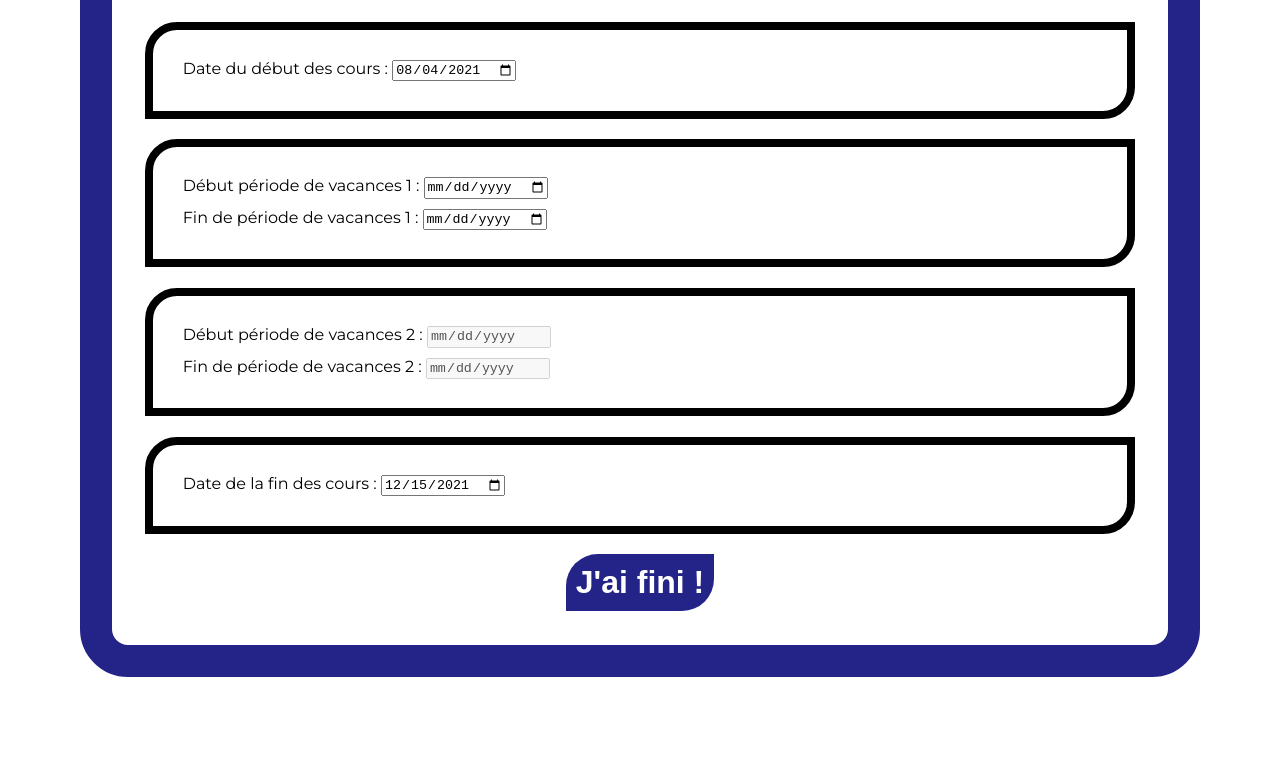
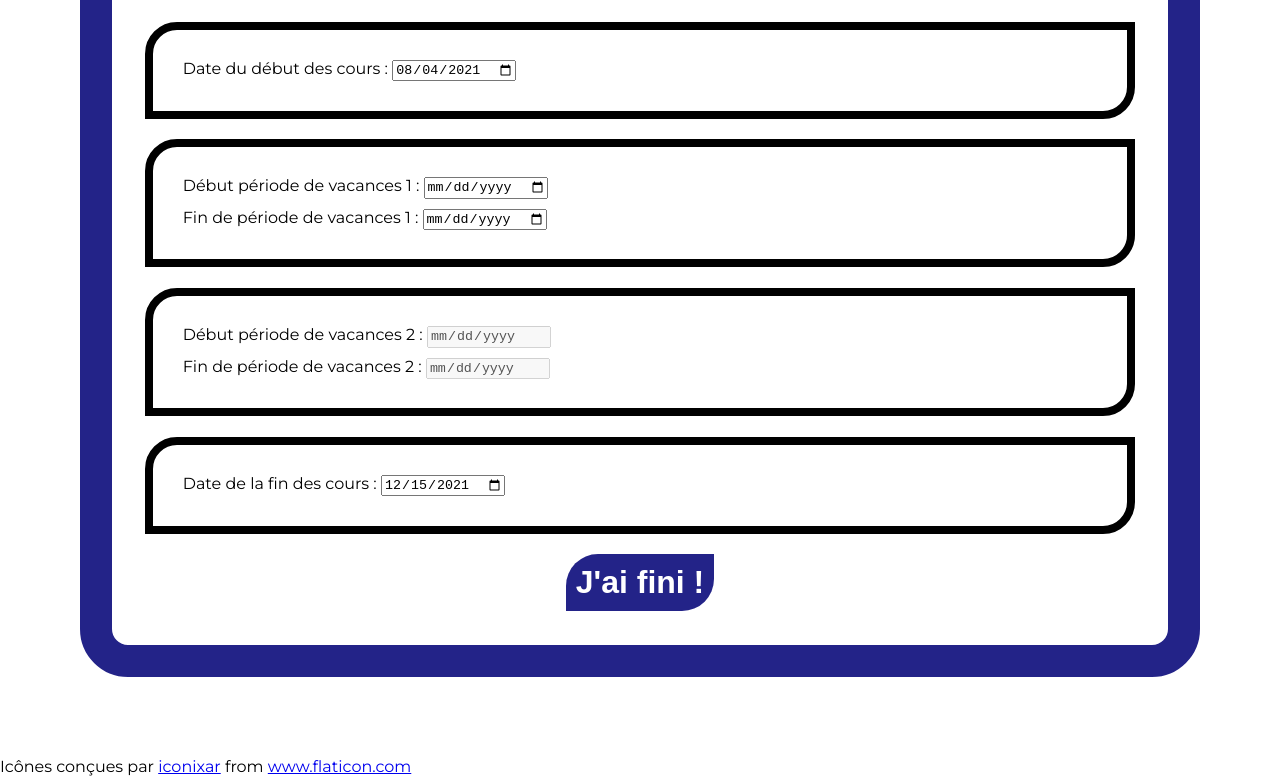
Before and after one commit to Zer67/calendar-maker-host, a website: page index.html in a window 1280 px wide. Shown: the part 522-1298 px from the top of the page. Drawn offline with Linux system fonts and the light colour scheme.

Commit message:
Ajout d'une icone

```diff
--- a/index.html
+++ b/index.html
@@ -5,6 +5,8 @@
     <meta http-equiv="X-UA-Compatible" content="IE=edge">
     <meta name="viewport" content="width=device-width, initial-scale=1.0">
     <link rel="stylesheet" href="style.css">
+    <link rel="icon" type="image/png" sizes="16x16" href="icon/format-ics.png">
+
     <title>Calendar maker</title>
 
     <!-- ics library & dependencies -->
@@ -71,4 +73,7 @@
         <input type="submit" value="J'ai fini !" id="end">
     </form>
 </body>
+<footer>
+    <div>Icônes conçues par <a href="https://www.flaticon.com/fr/auteurs/iconixar" title="iconixar">iconixar</a> from <a href="https://www.flaticon.com/fr/" title="Flaticon">www.flaticon.com</a></div>
+</footer>
 </html>
```
Also changed, not shown: icon/format-ics.png (added).
